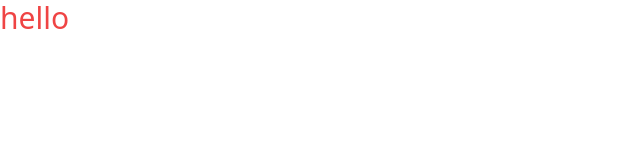
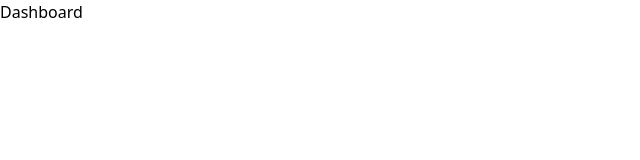
Before and after one commit to shreyJS/quickmart-admin, a React (Vite) app in the folder client/: page /dashboard in a window 1280 px wide. Shown: the top 160 px of the page, without its empty margins (0-640 px from the left). Built offline with nearby package versions, Linux system fonts and the light colour scheme.

Commit message:
created pages and routes

```diff
--- a/client/package.json
+++ b/client/package.json
@@ -11,7 +11,8 @@
   },
   "dependencies": {
     "react": "^18.2.0",
-    "react-dom": "^18.2.0"
+    "react-dom": "^18.2.0",
+    "react-router-dom": "^6.22.3"
   },
   "devDependencies": {
     "@types/react": "^18.2.64",
--- a/client/src/App.jsx
+++ b/client/src/App.jsx
@@ -1,5 +1,16 @@
 import React from "react";
-
+import { BrowserRouter, Route, Routes } from "react-router-dom";
+import SignIn from "./pages/SignIn";
+import Dashboard from "./pages/Dashboard";
+import SignUp from "./pages/SignUp";
 export default function App() {
-  return <div className="text-3xl text-red-500">hello</div>;
+  return (
+    <BrowserRouter>
+      <Routes>
+        <Route path="/" element ={<SignIn/>}/>
+        <Route path="/sign-up" element ={<SignUp/>}/>
+        <Route path="/dashboard" element ={<Dashboard/>}/>
+      </Routes>
+    </BrowserRouter>
+  );
 }
--- /dev/null
+++ b/client/src/pages/Dashboard.jsx
@@ -0,0 +1,7 @@
+import React from 'react'
+
+export default function Dashboard() {
+  return (
+    <div>Dashboard</div>
+  )
+}
--- /dev/null
+++ b/client/src/pages/SignIn.jsx
@@ -0,0 +1,7 @@
+import React from 'react'
+
+export default function SignIn() {
+  return (
+    <div>SignIn</div>
+  )
+}
--- /dev/null
+++ b/client/src/pages/SignUp.jsx
@@ -0,0 +1,7 @@
+import React from 'react'
+
+export default function SignUp() {
+  return (
+    <div>SignUp</div>
+  )
+}
```
Also changed, not shown: 1 other file (tests, documents, lock files or other folders).
